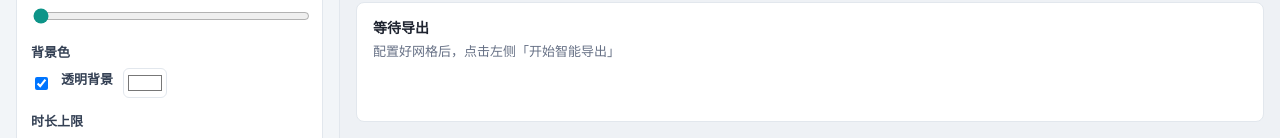
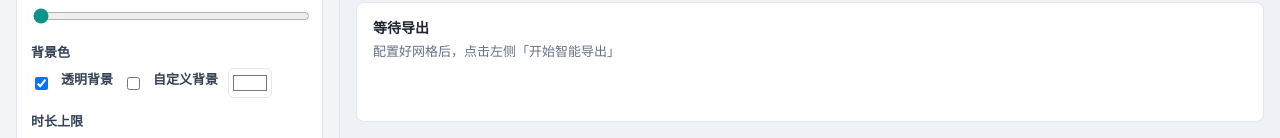
Before and after one commit to LOTUSzzzzzz/gif, a React (Vite) app: page / in a window 1280 px wide. Shown: the part 662-800 px from the top of the page. Built offline with nearby package versions, Linux system fonts and the light colour scheme.

Commit message:
Add custom background checkbox next to transparent background

```diff
--- a/src/components/SettingsPanel.tsx
+++ b/src/components/SettingsPanel.tsx
@@ -161,6 +161,18 @@ export function SettingsPanel({
           />
           <label htmlFor="transparentBg">透明背景</label>
           <input
+            id="customBg"
+            type="checkbox"
+            checked={config.backgroundColor !== "transparent"}
+            disabled={disabled}
+            onChange={(e) =>
+              onChange({
+                backgroundColor: e.target.checked ? "#ffffff" : "transparent",
+              })
+            }
+          />
+          <label htmlFor="customBg">自定义背景</label>
+          <input
             id="background"
             type="color"
             value={
```
